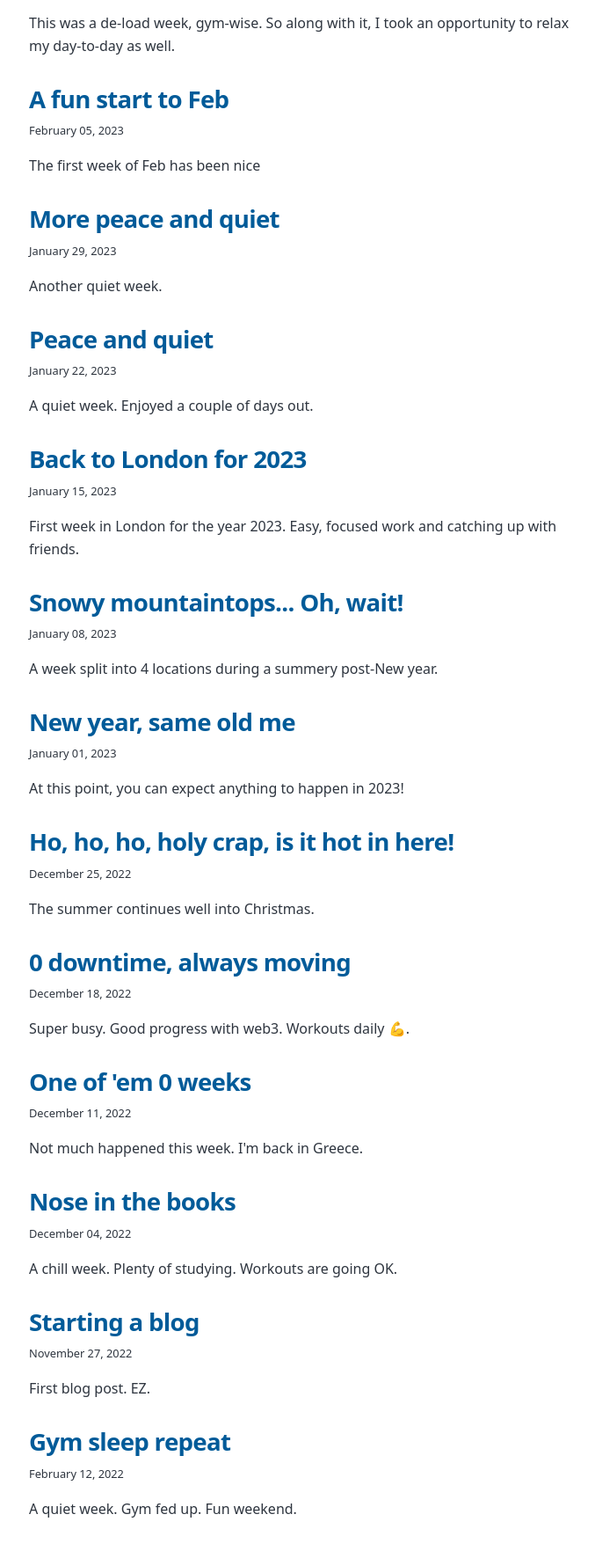
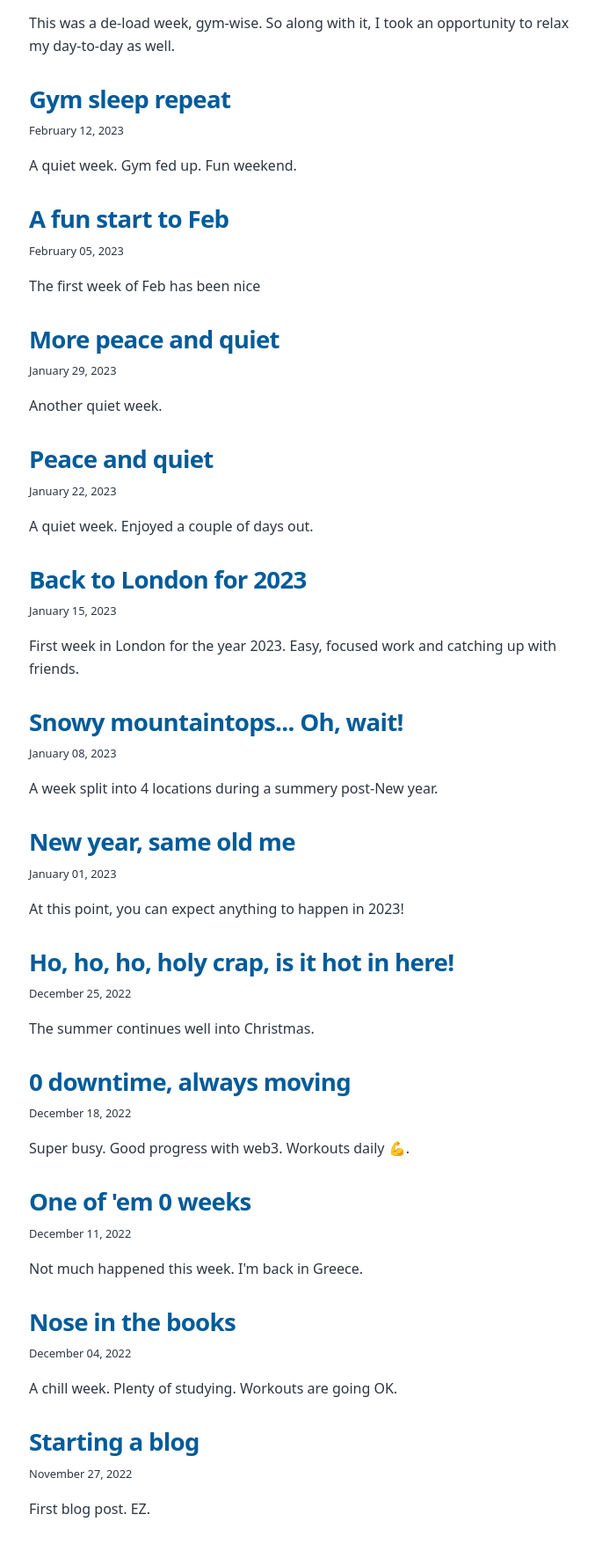
Before and after one commit to KostasDimakis/kd-blog, a Gatsby site: page / in a window 1280 px wide. Shown: the part 709-2472 px from the top of the page at 88% size, without its empty margins (291-968 px from the left). Built offline with nearby package versions, Linux system fonts and the light colour scheme; Gatsby itself is replaced by a stand-in of ours.

Commit message:
fix date on "gym-sleep-repeat"

```diff
--- a/content/blog/gym-sleep-repeat/index.md
+++ b/content/blog/gym-sleep-repeat/index.md
@@ -1,6 +1,6 @@
 ---
 title: Gym sleep repeat
-date: 2022-02-12T22:00:00.000Z
+date: 2023-02-12T22:00:00.000Z
 description: A quiet week. Gym fed up. Fun weekend.
 ---
 ![The inside decor of a pub in London](pub.jpg)
```
